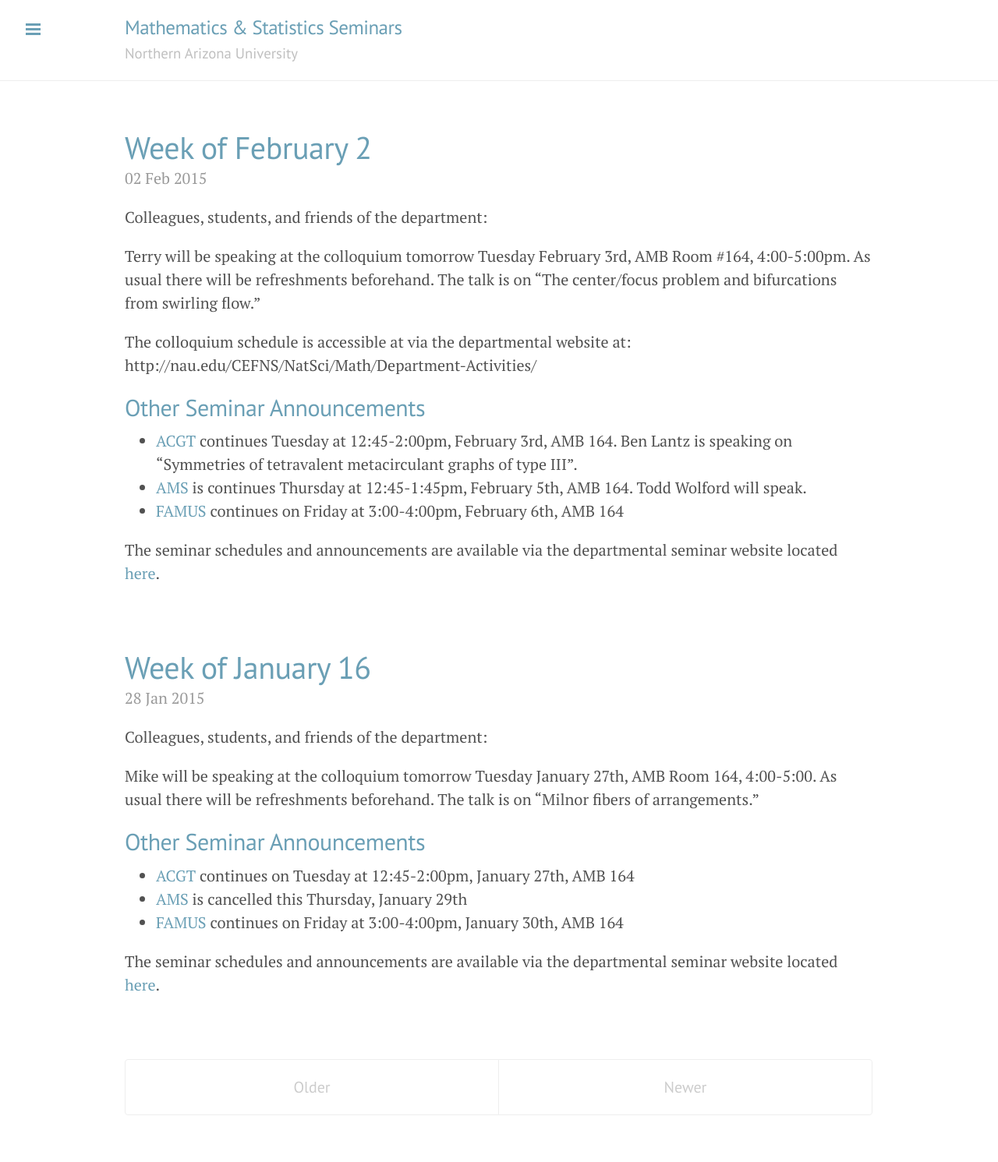
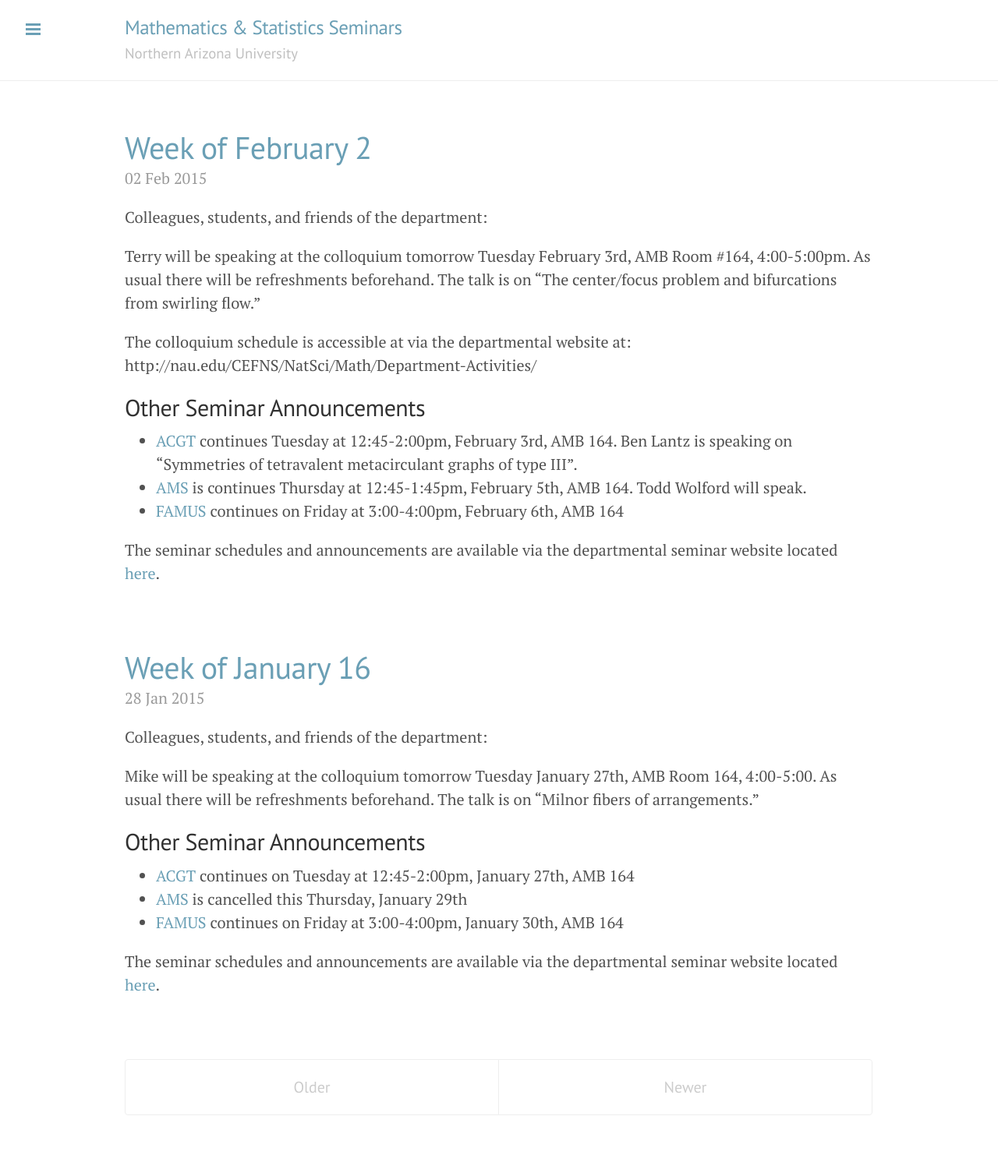
Before and after one commit to NAUMathStat/seminars, a Jekyll site: the page built from index.html, in a window 1280 px wide. Shown: the whole page at 78% size. Built offline with Jekyll 4.4.1, drawn with Linux system fonts in a browser that asks for light colours; Markdown is read by kramdown in place of the engine named in the settings; the list of posts is cut into pages by our own code.

Commit message:
Testing css

```diff
--- a/public/css/lanyon.css
+++ b/public/css/lanyon.css
@@ -47,7 +47,7 @@ html {
 h1, h2, h3, h4, h5, h6 {
   font-family: "PT Sans", Helvetica, Arial, sans-serif;
   font-weight: 400;
-  color: #6a9fb5;
+  /*color: #6a9fb5;*/
   letter-spacing: -.025rem;
 }
 
```
